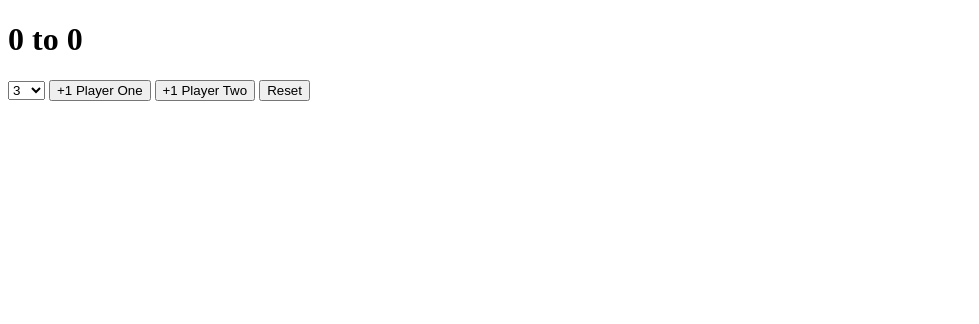
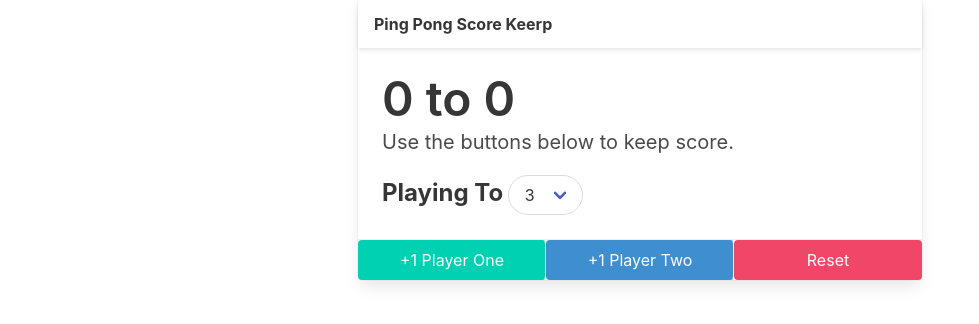
Before and after one commit to Coolbylaki/Ping-Pong-Score-Keeper, a plain HTML site: page index.html in a window 1280 px wide. Shown: the whole page, without its empty margins (0-979 px from the left). Drawn offline with nearby package versions, Linux system fonts and the light colour scheme.

Commit message:
Refactor index page to bulma framework

```diff
--- a/index.html
+++ b/index.html
@@ -6,6 +6,7 @@
     <meta http-equiv="X-UA-Compatible" content="IE=edge">
     <meta name="viewport" content="width=device-width, initial-scale=1.0">
     <title>Score Keeper</title>
+    <link rel="stylesheet" href="https://cdn.jsdelivr.net/npm/bulma@0.9.4/css/bulma.min.css">
     <style>
         .winner {
             color: green;
@@ -18,11 +19,23 @@
 </head>
 
 <body>
-    <!--Image-->
-    <!--https://images.unsplash.com/photo-1534158914592-062992fbe900?ixlib=rb-1.2.1&ixid=eyJhcHBfaWQiOjEyMDd9&auto=format&fit=crop&w=3784&q=80-->
 
-    <h1><span id="p1Display">0</span> to <span id="p2Display">0</span></h1>
+    <div class="container">
+        <div class="columns">
+            <div class="column is-half is-offset-one-quarter">
+                <div class="card">
+                    <header class="card-header">
+                        <p class="card-header-title">
+                            Ping Pong Score Keerp
+                        </p>
+                    </header>
+                    <div class="card-content">
+                        <div class="content">
+                            <h1 class="title is-1"><span id="p1Display">0</span> to <span id="p2Display">0</span></h1>
+                            <p class="subtitle">Use the buttons below to keep score.</p>
 
+                            <label for="playTo" class="label is-large is-inline">Playing To</label>
+                            <div class="select is-rounded">
                                 <select name="" id="playTo">
                                     <option value="3">3</option>
                                     <option value="5">5</option>
@@ -32,10 +45,18 @@
                                     <option value="13">13</option>
                                     <option value="15">15</option>
                                 </select>
-
-    <button id="p1Button">+1 Player One</button>
-    <button id="p2Button">+1 Player Two</button>
-    <button id="reset">Reset</button>
+                            </div>
+                        </div>
+                    </div>
+                    <footer class="card-footer">
+                        <button id="p1Button" class="button is-primary card-footer-item">+1 Player One</button>
+                        <button id="p2Button" class="button is-info card-footer-item">+1 Player Two</button>
+                        <button id="reset" class="button is-danger card-footer-item">Reset</button>
+                    </footer>
+                </div>
+            </div>
+        </div>
+    </div>
 
     <script src="./app.js"></script>
 </body>
```
Lines whose indentation alone changed are shown as unchanged.
